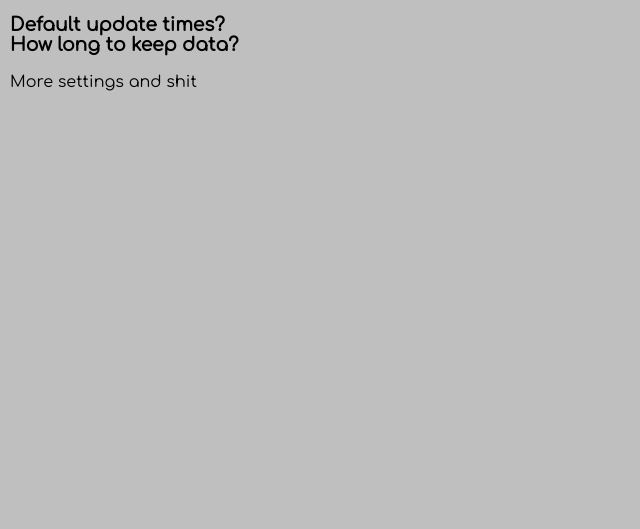
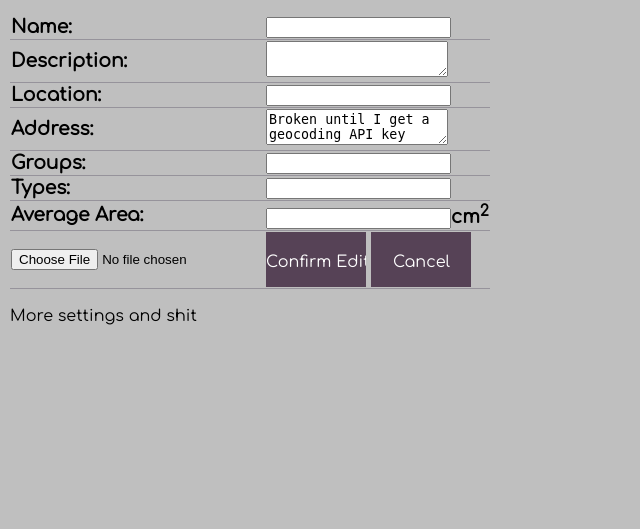
Before and after one commit to Damp-Cuttlefish/GDPServer, a PHP site: page /set.php?uid=1 in a window 1280 px wide. Shown: the part 65-594 px from the top of the page, without its empty margins (0-640 px from the left). Run offline with PHP 8.4, Linux system fonts and the light colour scheme; the visitor is signed in with stand-in values (Sample User, id 1); data that the repository does not hold is empty.

Commit message:
Database changes and slight formatting changes

```diff
--- a/bins.php
+++ b/bins.php
@@ -75,7 +75,7 @@
                     <td><img src="<?php echo $row['image_path'];?>"></td>
                     <td>
                         <div style="width:131px; float:left;">
-                            <ftxt> 32% </ftxt>
+                            <ftxt> 12% </ftxt>
                         </div>
                         <div style="width:131px; float:right;">
                             <a href="edit.php?uid=<?php echo $row['uid'];?>" class="rbutton">Edit</a>
--- a/index.php
+++ b/index.php
@@ -17,7 +17,7 @@
                 {echo "Incorrect Username or Password";}
             elseif ($_GET['ref']=='access')
                 {echo "Please Login to continue";}
-            elseif ($_GET['ref']=='signup')
+            elseif ($_GET['ref']=='create')
                 {echo "Account Registered";}
             else
                 echo "Something's gone wrong";
--- a/set.php
+++ b/set.php
@@ -22,8 +22,23 @@
         <h2>Alerts</h2>
         <p>
         <h3>
-            Default update times?<br>
-            How long to keep data?
+            <form action="edit.php?uid=<?php echo $_GET['uid'] ?>" method="post" id="editform">
+                <table>
+                    <tr><td>Name: </td><td><input type="text" rows="10" value="<?php echo $row['name'];?>"></td></tr>
+                    <tr><td>Description:</td><td> <textarea form="editform"><?php echo $row['description'];?></textarea></td></tr>
+                    <tr><td>Location:</td><td> <input type="text" rows="10" value="<?php echo $row['location'];?>"></td></tr>
+                    <tr><td>Address:</td><td> <textarea form="editform">Broken until I get a geocoding API key</textarea></td></tr>
+                    <tr><td>Groups:</td><td> <input type="text" alt="comma seperated" rows="10" value="<?php echo $row['groups'];?>"></td></tr>
+                    <tr><td>Types:</td><td> <input type="text" rows="10" value="<?php echo $row['type'];?>"></td></tr>
+                    <tr><td>Average Area:</td><td> <input type="number" rows="10" value="<?php echo $row['csa'];?>">cm<sup>2</sup></td></tr>
+                    <tr><td><input type="file" name="image" id="editform" accept="image/*"></td><td><input value="Confirm Edits" name="confirm" class="lpbutton" type="submit"> <input value="Cancel" class="lpbutton" name="cancel" type="submit"></td></tr>
+                    <!--<div class="wrapper" style="display:block;">
+                        help
+                        <div class="tooltip">This is where it tells you how to do the thing</div>
+                    </div>
+                    </div>-->
+                </table>
+            </form>
         </h3>
         More settings and shit
         </p>
```
Also changed, not shown: lib/useradd.php (+4 -10 lines), README.md, bins.db.
